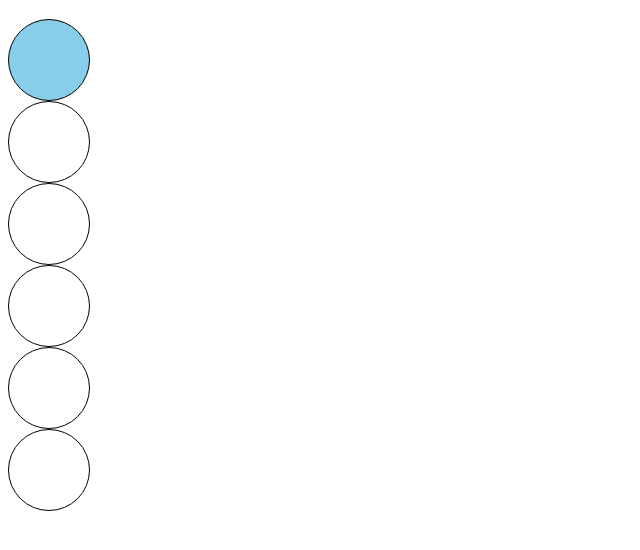
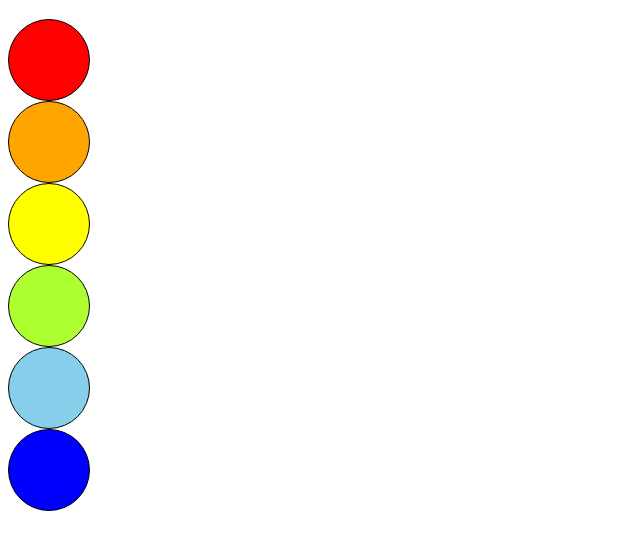
Before and after one commit to Shunta-422/atomato.biz, a plain HTML site: page index.html in a window 1280 px wide. Shown: the part 70-620 px from the top of the page, without its empty margins (0-640 px from the left). Drawn offline with Linux system fonts and the light colour scheme.

Commit message:
changed style.css

```diff
--- a/css/style.css
+++ b/css/style.css
@@ -5,44 +5,50 @@
   height: 80px;
   border-radius: 50%;
   border: 1px #000 solid;
-  background: skyblue;/*背景色*/
+  background: red;/*背景色*/
 }
 .circle2{
   width: 80px;
   height: 80px;
   border-radius: 50%;
   border: 1px #000 solid;
-  background: #fff;/*背景色*/
+  background: orange;/*背景色*/
 }
 .circle3{
   width: 80px;
   height: 80px;
   border-radius: 50%;
   border: 1px #000 solid;
-  background: #fff;/*背景色*/
+  background: yellow;/*背景色*/
 }
 .circle4{
   width: 80px;
   height: 80px;
   border-radius: 50%;
   border: 1px #000 solid;
-  background: #fff;/*背景色*/
+  background: greenyellow;/*背景色*/
 }
 .circle5{
   width: 80px;
   height: 80px;
   border-radius: 50%;
   border: 1px #000 solid;
-  background: #fff;/*背景色*/
+  background: skyblue;/*背景色*/
 }
 .circle6{
   width: 80px;
   height: 80px;
   border-radius: 50%;
   border: 1px #000 solid;
-  background: #fff;/*背景色*/
+  background: blue;/*背景色*/
 }
-
+.circle7{
+  width: 80px;
+  height: 80px;
+  border-radius: 50%;
+  border: 1px #000 solid;
+  background: blueviolet;/*背景色*/
+}
 
 
 
@@ -50,7 +56,7 @@
 /* .circle1{
   background: #fff!important;
 } */
-.circle2{
+/* .circle2{
   background: rgba(rgb(223, 205, 205), rgb(68, 219, 68), rgb(140, 140, 212), alpha)!important;
 }
 .circle3{
@@ -64,4 +70,4 @@
 }
 .circle6{
   background: #fff!important;
-}
+} */
```
